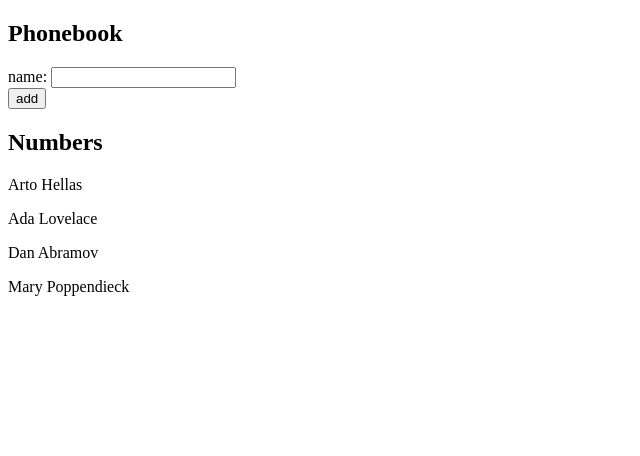
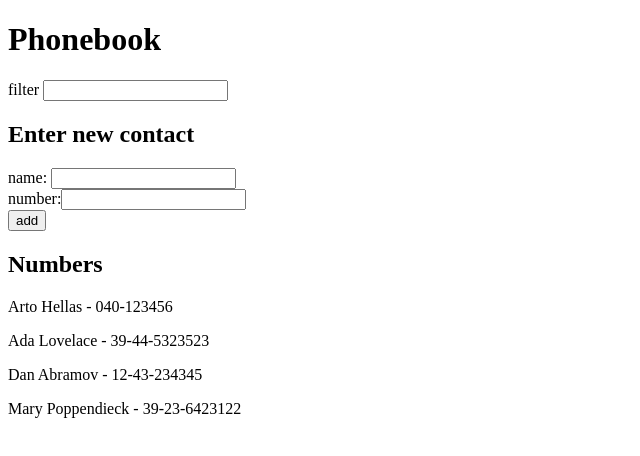
Before and after one commit to aii23/fullstackopen, a React (Vite) app in the folder part2/phonebook/: page / in a window 1280 px wide. Shown: the top 456 px of the page, without its empty margins (0-640 px from the left). Built offline with nearby package versions, Linux system fonts and the light colour scheme.

Commit message:
Filter done

```diff
--- a/part2/phonebook/src/App.jsx
+++ b/part2/phonebook/src/App.jsx
@@ -1,53 +1,7 @@
 import { useState } from "react";
-
-const InputForm = ({ addPerson }) => {
-    const [newName, setNewName] = useState("");
-
-    const handleNameChange = (event) => {
-        setNewName(event.target.value);
-    };
-
-    const onContactSubmit = (event) => {
-        event.preventDefault();
-        if (
-            addPerson({
-                name: newName,
-            })
-        ) {
-            setNewName("");
-        } else {
-            alert(`Contact with name ${newName} already exists`);
-        }
-    };
-
-    return (
-        <>
-            <form onSubmit={onContactSubmit}>
-                <div>
-                    name: <input value={newName} onChange={handleNameChange} />
-                </div>
-                <div>
-                    <button type="submit">add</button>
-                </div>
-            </form>
-        </>
-    );
-};
-
-const Contact = ({ name }) => {
-    return <p>{name}</p>;
-};
-
-const Contacts = ({ persons }) => {
-    return (
-        <>
-            <h2>Numbers</h2>
-            {persons.map((person) => (
-                <Contact key={person.name} name={person.name} />
-            ))}
-        </>
-    );
-};
+import { InputForm } from "./InputForm";
+import { Contacts } from "./Contacts";
+import { Filter } from "./Filter";
 
 const App = () => {
     const [persons, setPersons] = useState([
@@ -56,6 +10,8 @@ const App = () => {
         { name: "Dan Abramov", number: "12-43-234345" },
         { name: "Mary Poppendieck", number: "39-23-6423122" },
     ]);
+
+    const [filter, setFilter] = useState("");
 
     const addPerson = (newPerson) => {
         if (persons.some((person) => person.name == newPerson.name)) {
@@ -67,9 +23,11 @@ const App = () => {
 
     return (
         <div>
-            <h2>Phonebook</h2>
+            <h1>Phonebook</h1>
+            <Filter filter={filter} setFilter={setFilter} />
+            <h2>Enter new contact</h2>
             <InputForm addPerson={addPerson} />
-            <Contacts persons={persons} />
+            <Contacts persons={persons} filter={filter} />
         </div>
     );
 };
--- /dev/null
+++ b/part2/phonebook/src/Contacts.jsx
@@ -0,0 +1,28 @@
+const Contact = ({ name, number }) => {
+    return (
+        <p>
+            {name} - {number}
+        </p>
+    );
+};
+export const Contacts = ({ persons, filter }) => {
+    const loweredFilter = filter.toLowerCase();
+    const filtered =
+        filter == ""
+            ? persons
+            : persons.filter((person) =>
+                  person.name.toLowerCase().includes(loweredFilter)
+              );
+    return (
+        <>
+            <h2>Numbers</h2>
+            {filtered.map((person) => (
+                <Contact
+                    key={person.name}
+                    name={person.name}
+                    number={person.number}
+                />
+            ))}
+        </>
+    );
+};
--- /dev/null
+++ b/part2/phonebook/src/Filter.jsx
@@ -0,0 +1,11 @@
+export const Filter = ({ filter, setFilter }) => {
+    const handleFilterChange = (event) => {
+        setFilter(event.target.value);
+    };
+
+    return (
+        <div>
+            filter <input value={filter} onChange={handleFilterChange} />
+        </div>
+    );
+};
--- /dev/null
+++ b/part2/phonebook/src/InputForm.jsx
@@ -0,0 +1,49 @@
+import { useState } from "react";
+
+export const InputForm = ({ addPerson }) => {
+    const [newName, setNewName] = useState("");
+    const [newNumber, setNewNumber] = useState("");
+
+    const handleInputUpdate = (setter) => (event) => {
+        setter(event.target.value);
+    };
+
+    const onContactSubmit = (event) => {
+        event.preventDefault();
+        if (
+            addPerson({
+                name: newName,
+                number: newNumber,
+            })
+        ) {
+            setNewName("");
+            setNewNumber("");
+        } else {
+            alert(`Contact with name ${newName} already exists`);
+        }
+    };
+
+    return (
+        <>
+            <form onSubmit={onContactSubmit}>
+                <div>
+                    name:{" "}
+                    <input
+                        value={newName}
+                        onChange={handleInputUpdate(setNewName)}
+                    />
+                </div>
+                <div>
+                    number:
+                    <input
+                        value={newNumber}
+                        onChange={handleInputUpdate(setNewNumber)}
+                    />
+                </div>
+                <div>
+                    <button type="submit">add</button>
+                </div>
+            </form>
+        </>
+    );
+};
```
